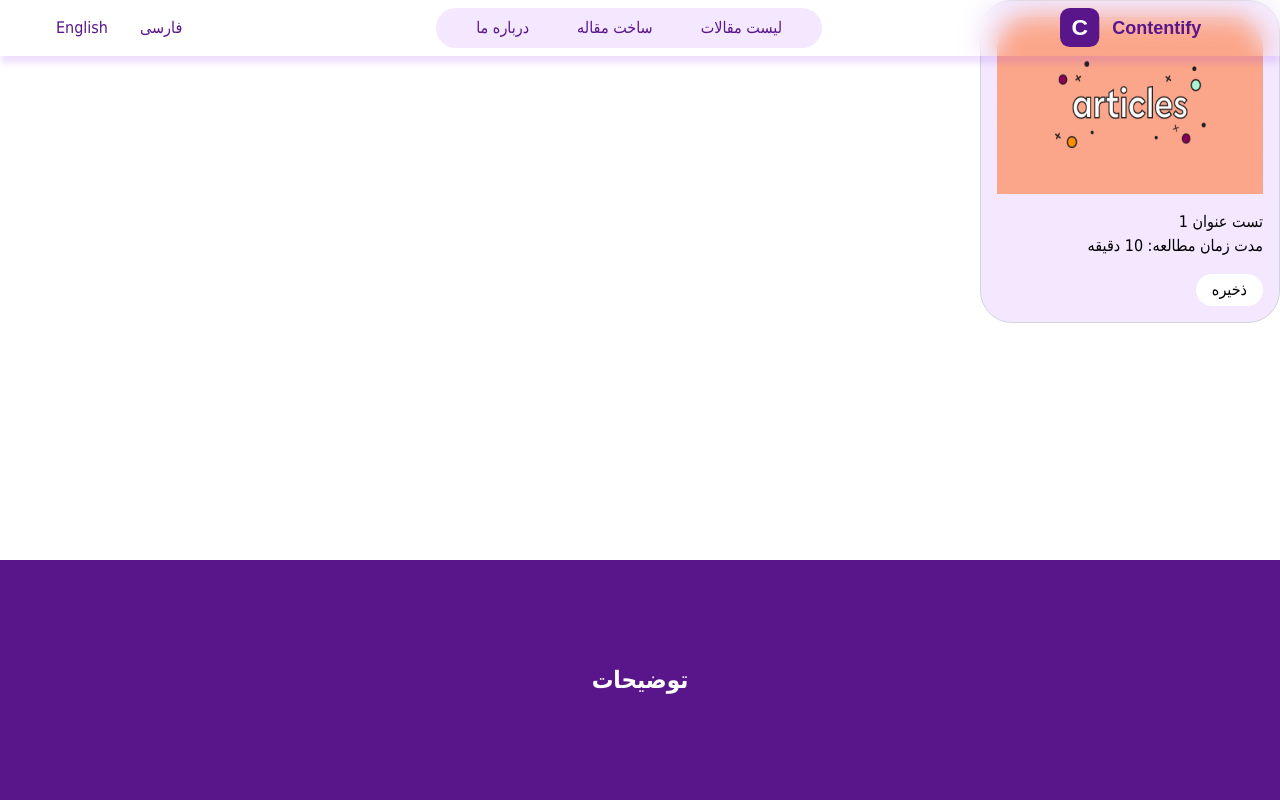
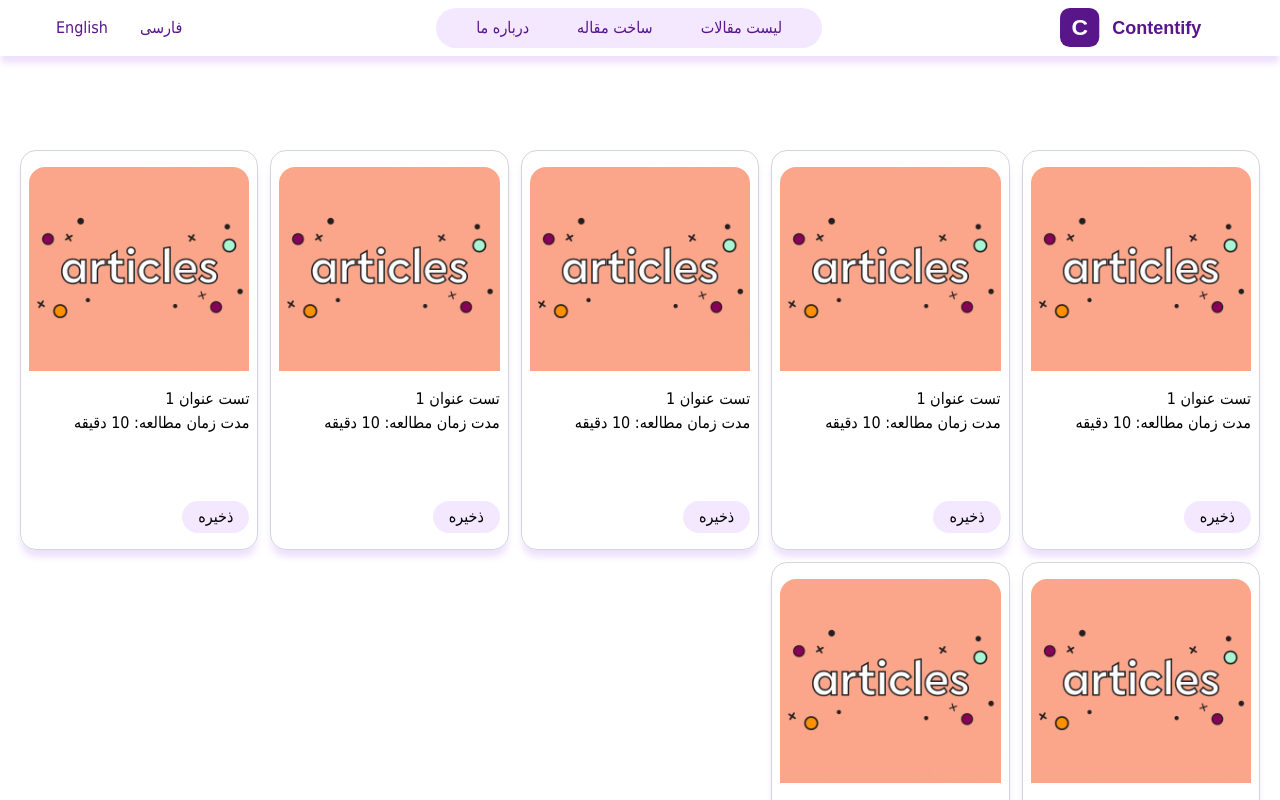
Before and after one commit to katayoun-sr/react-articles-app, a React (Vite) app: page / in a window 1280 px wide. Shown: the top 800 px of the page. Built offline with nearby package versions, Linux system fonts and the light colour scheme.

Commit message:
feat: add home page

```diff
--- a/src/App.css
+++ b/src/App.css
@@ -1,4 +1,11 @@
 #root {
-  max-width: 1280px;
+  /* width: 100%; */
   /* margin: 0 auto; */
 }
+
+  .container{
+    padding: 150px 20px 70px;
+    min-height: 80vh;
+    max-width: 1400px;
+    margin: auto;
+  }
--- a/src/App.jsx
+++ b/src/App.jsx
@@ -1,12 +1,16 @@
+import { Route, Routes } from "react-router-dom";
 import "./App.css";
 import Card from "./components/card/Card";
 import Layout from "./components/layout/layout";
+import Home from "./pages/home/Home";
 
 function App() {
   return (
     <>
       <Layout>
-        <Card />
+        <Routes>
+          <Route path="/" element={<Home />}/>
+        </Routes>
       </Layout>
     </>
   );
--- a/src/components/card/Card.jsx
+++ b/src/components/card/Card.jsx
@@ -1,17 +1,26 @@
+import { Link } from "react-router-dom";
 import articleImage from "../../assets/images/article.jpg";
 
 function Card() {
   return (
-    <article className="flex flex-col p-4  w-75 rounded-4xl overflow-hidden bg-purple-100 border border-gray-300 pb-4">
-      <header className="w-full h-full aspect-3/2">
-        <img className="w-full h-full rounded-t-4xl" src={articleImage} alt="" />
-      </header>
-      <div className=" my-4">
-        <p>تست عنوان 1</p>
-        <span>مدت زمان مطالعه: 10 دقیقه</span>
-      </div>
+    <article className="flex flex-col  py-4 px-2 h-100 justify-between rounded-2xl overflow-hidden shadow-[0px_8px_6px_-1px_rgba(147,51,234,0.15)] hover:scale-105 border border-gray-300">
+      <Link to="">
+        <header className="w-full h-full">
+          <img
+            className="w-full h-full rounded-t-2xl object-cover"
+            src={articleImage}
+            alt=""
+          />
+        </header>
+        <div className=" my-4">
+          <p>تست عنوان 1</p>
+          <span>مدت زمان مطالعه: 10 دقیقه</span>
+        </div>
+      </Link>
       <footer className="">
-        <button className="cursor-pointer bg-white py-1 px-4 rounded-full hover:shadow">ذخیره</button>
+        <button className="cursor-pointer bg-purple-100 py-1 px-4 rounded-full hover:bg-purple-300">
+          ذخیره
+        </button>
       </footer>
     </article>
   );
--- a/src/components/footer/Footer.jsx
+++ b/src/components/footer/Footer.jsx
@@ -5,7 +5,7 @@ function Footer() {
   const lang = texts.footer;
 
   return (
-    <footer className="h-60 bg-purple-900 w-full fixed bottom-0 text-white ">
+    <footer className="h-60 bg-purple-900 w-ful text-white ">
       <div className="max-w-7xl m-auto flex items-center justify-center h-full">
         <h1 className="text-2xl font-bold">{lang.description}</h1>
       </div>
--- a/src/components/navbar/Navbar.jsx
+++ b/src/components/navbar/Navbar.jsx
@@ -10,7 +10,7 @@ function Navbar() {
     { key: lang.aboutUs, path: "/about-us" },
   ];
   return (
-    <nav className="fixed w-full py-2 px-10 backdrop-blur-md shadow-[0px_8px_6px_-1px_rgba(147,51,234,0.15)] text-purple-900">
+    <nav className="fixed z-10 w-full py-2 px-10 backdrop-blur-md shadow-[0px_8px_6px_-1px_rgba(147,51,234,0.15)] text-purple-900">
       <div className="flex justify-between m-auto">
         <Link to="/">
           <img src="/logo.svg" alt="contentify" className="w-45 transition-transform duration-300 hover:scale-105" />
--- a/src/index.css
+++ b/src/index.css
@@ -23,7 +23,15 @@
     -moz-osx-font-smoothing: grayscale;
   }
 
-  li, button, a{
+  li, button, a, article{
     transition: 0.3s;
   }
+
+  /* .container{
+    padding: 150px 20px 70px;
+    min-height: 80vh;
+    max-width: 1400px;
+    margin: auto;
+  } */
+
 }
--- /dev/null
+++ b/src/pages/home/Home.jsx
@@ -0,0 +1,17 @@
+import Card from "../../components/card/Card"
+
+function Home(){
+    return(
+        <div className="container grid grid-cols-5 gap-3">
+            <Card />
+            <Card />
+            <Card />
+            <Card />
+            <Card />
+            <Card />
+            <Card />
+        </div>
+    )
+}
+
+export default Home
```
